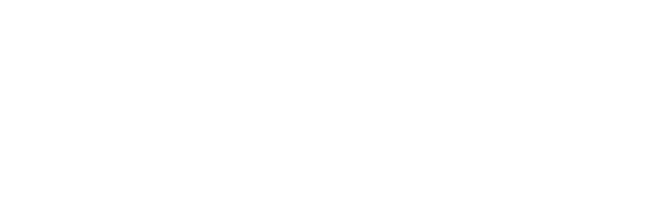
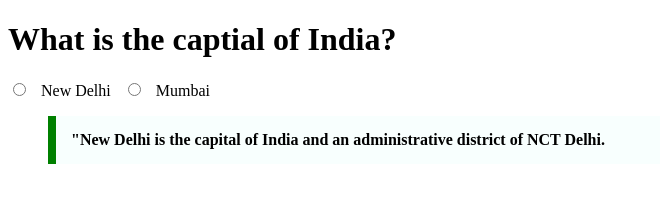
Before and after one commit to acciojob/trivia-avinash-create, a website: page main.html in a window 1280 px wide. Shown: the whole page, without its empty margins (0-660 px from the left). Drawn offline with Linux system fonts and the light colour scheme.

Commit message:
created a submission

```diff
--- a/main.html
+++ b/main.html
@@ -8,6 +8,12 @@
 
 <body>
 	<!-- the entire body must be written by student -->
+	<h1>What is the captial of India?</h1>
+	<input type="radio" id="delhi" name="capital" value="New delho">
+  <label for="delhi">New Delhi</label>
+  <input type="radio" id="muumbai" name="capital" value="Mumbai">
+  <label for="css">Mumbai</label>
+	<blockquote id= "blockquote">"New Delhi is the capital of India and an administrative district of NCT Delhi.</blockquote>
     <script type="text/javascript" src="./script.js">
 </script>
 
--- a/styles.css
+++ b/styles.css
@@ -1,2 +1,11 @@
 
 /* Your CSS Code here. */
+#blockquote
+{
+		Max-width: Around 600px;
+		Margin: Approximately 10px;
+		Padding: 15px;
+		Border-left: 8px solid green;
+		Background-color: #f8fffe;
+		Font-weight: Bold;
+}
```
